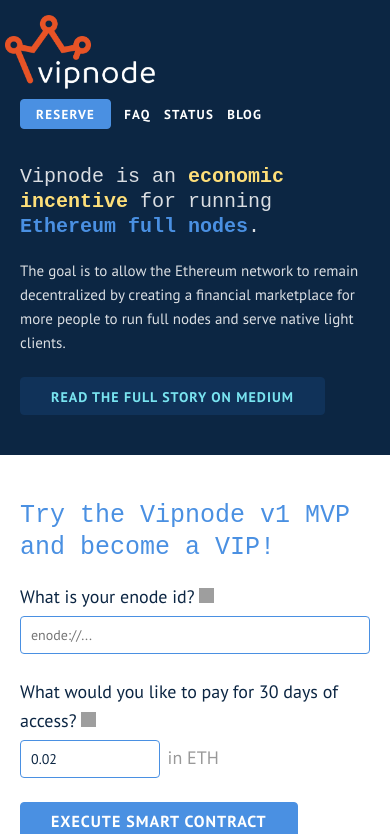
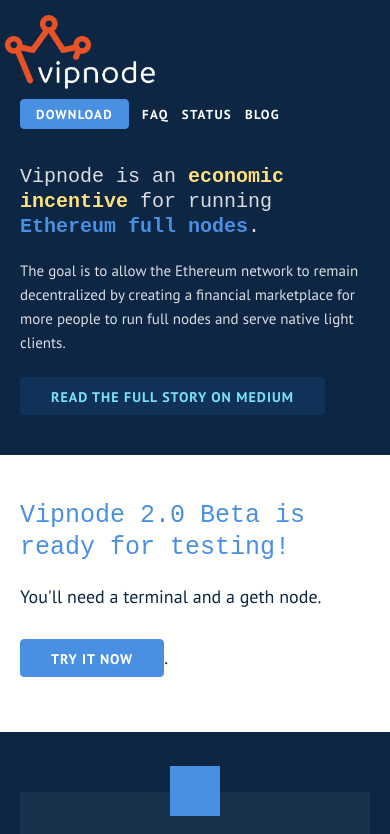
Before and after one commit to vipnode/vipnode.org, a Nuxt app: page / in a window 390 px wide. Shown: the top 834 px of the page. Built offline with nearby package versions, Linux system fonts and the light colour scheme; grey boxes are pictures that could not be loaded; a web font is replaced by a local one.

Commit message:
Point to beta release

```diff
--- a/assets/scss/base.scss
+++ b/assets/scss/base.scss
@@ -480,7 +480,6 @@
 
 /* INDEX */
 .index-form {
-  background: url('~/img/form-bg.png') top center repeat-y;
   padding-left: 12.5%;
   padding-right: 12.5%;
   margin-top: -1em;
@@ -530,6 +529,15 @@
   .contract h2 { max-width: 350px; }
 }
 
+
+#get-started {
+  background-color: #fff;
+
+  p {
+    margin-bottom: 1.5em;
+  }
+}
+
 @media (max-width: 1000px) {
   #intro {
     width: 100%;
@@ -542,7 +550,7 @@
       float: none;
       width: 100vw;
       margin-left: -12.5%;
-      background-color: #fff;
+      color: #0C2643;
       .contract {
         margin-left: 10%;
         margin-right: 10%;
@@ -772,7 +780,15 @@
 #faq {
   h3 {
     font-size: 2rem;
-    margin-bottom: 0.2em;
+    margin-bottom: 0em;
+    margin-top: 1.5em;
+    line-height: 1.5em;
+
+    &:target {
+      background: lighten($background, 10%);
+      padding-left: 5px;
+      margin-left: -5px;
+    }
   }
   p, li {
     font-size: 1.8rem;
--- a/layouts/default.vue
+++ b/layouts/default.vue
@@ -12,7 +12,7 @@
       <nav class="seven columns">
         <ul>
           <li class="hidden-md-up">
-            <a href="/#intro" class="button-primary button">Reserve</a>
+            <a href="https://github.com/vipnode/vipnode#readme" class="button-primary button">Download</a>
           </li>
           <li>
             <nuxt-link to="/faq">FAQ</nuxt-link>
@@ -24,7 +24,7 @@
             <a href="https://medium.com/vipnode">Blog</a>
           </li>
           <li class="hidden-md-down">
-            <nuxt-link to="/" class="button-primary button">Reserve</nuxt-link>
+            <nuxt-link to="https://github.com/vipnode/vipnode#readme" class="button-primary button">Download</nuxt-link>
           </li>
         </ul>
       </nav>
@@ -36,7 +36,7 @@
       <nav class="row">
         <ul class="six columns">
           <li>
-            <a href="/#intro" class="button button-primary button-small">Reserve Your vipnode</a>
+            <a href="https://github.com/vipnode/vipnode#readme" class="button button-primary button-small">Try it now</a>
           </li>
           <li>
             <a href="https://github.com/vipnode">Source code</a>
--- a/pages/index.vue
+++ b/pages/index.vue
@@ -8,9 +8,11 @@
       </section>
 
       <section id="get-started" class="six columns">
-        <no-ssr>
-          <Contract />
-        </no-ssr>
+        <div class="contract">
+          <h2>Vipnode 2.0 Beta is ready for testing!</h2>
+          <p>You'll need a terminal and a geth node.</p>
+          <a href="https://github.com/vipnode/vipnode#quickstart" class="button button-primary">Try it now</a>.
+        </div>
       </section>
     </div>
 
```
Also changed, not shown: package.json (+4 -4 lines), 1 other file (tests, documents, lock files or other folders).
